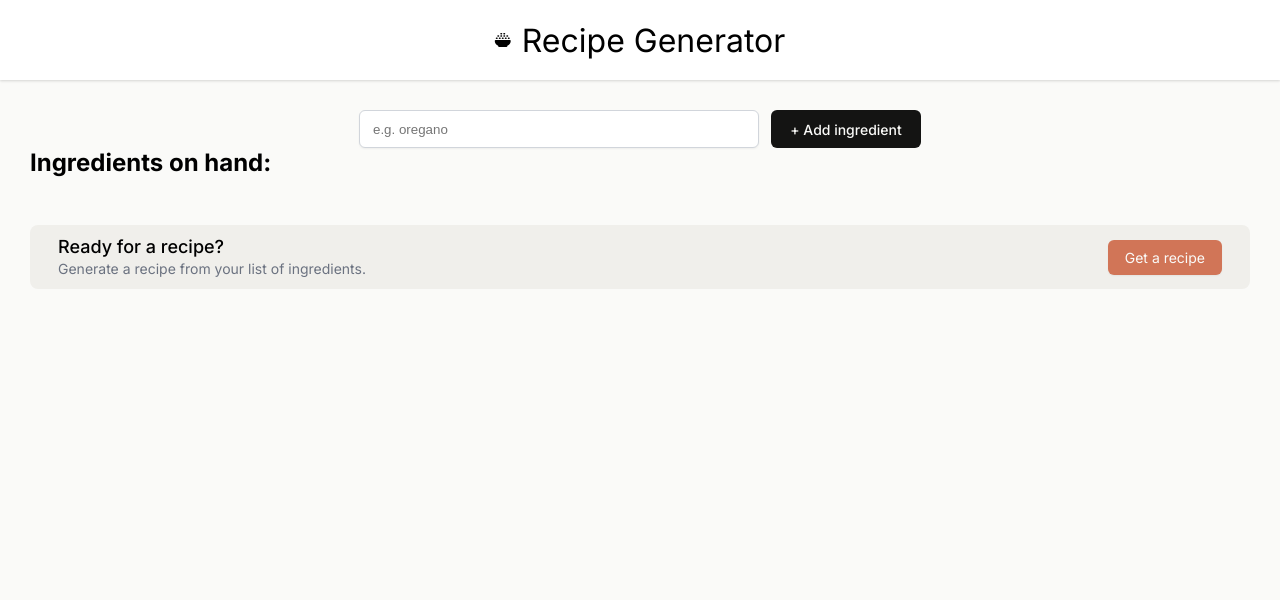
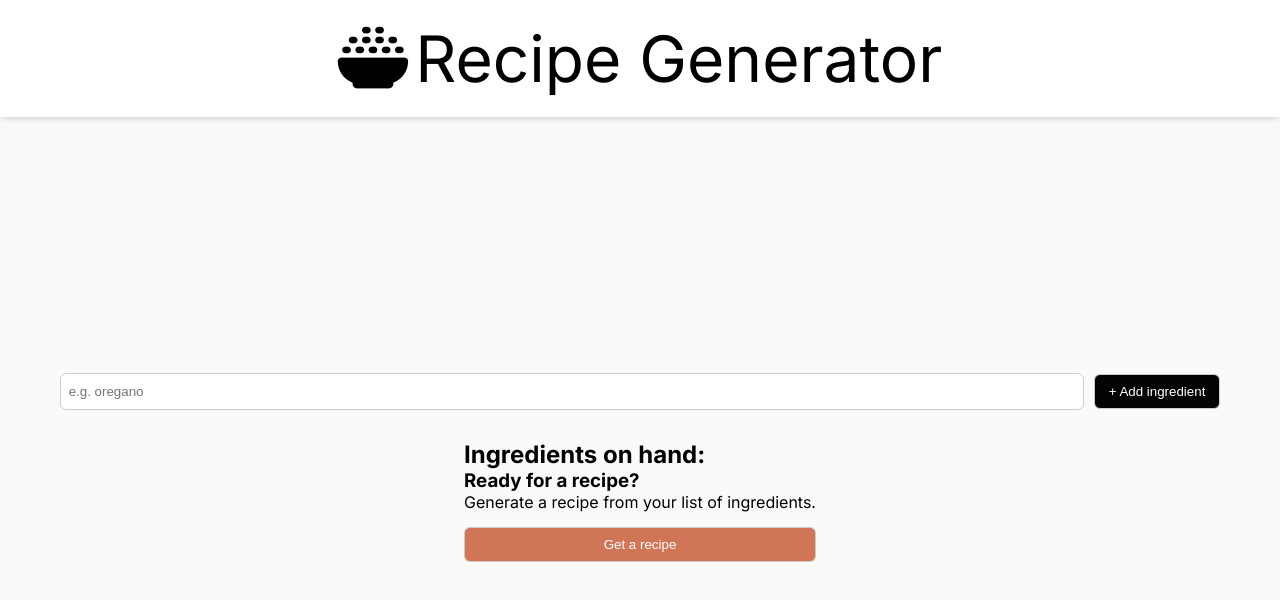
Before and after one commit to Ofarouq310/recipe-generator, a React (Vite) app: page / in a window 1280 px wide. Shown: the top 600 px of the page. Built offline with nearby package versions, Linux system fonts and the light colour scheme.

Commit message:
Update app layout

```diff
--- a/src/App.css
+++ b/src/App.css
@@ -1,113 +1,111 @@
-* {
-    box-sizing: border-box;
+header {
+    background: white;
+    color: black;
+    display: flex;
+    width: 100%;
+    justify-content: center;
+    align-items: center;
+    padding: 20px;
+    box-shadow:
+        0px 2px 7px -2px rgba(0, 0, 0, 0.26);
 }
 
-body {
-    margin: 0;
-    font-family: Inter, sans-serif;
-    background-color: #FAFAF8;
+h1 {
+    font-size: 5vw;
+    font-weight: 400;
+    margin-left: 7px;
 }
 
-header {
+.fa-bowl-rice {
+    font-size: 5.5vw;
+}
+
+main {
+    display: flex;
+    flex-direction: column;
+    justify-content: center;
+    align-items: center;
+    gap: 30px;
+
+}
+
+form {
+    width: 100%;
+    height: 100%;
     display: flex;
     justify-content: center;
     align-items: center;
-    gap: 11px;
-    height: 80px;
-    background-color: white;
-    box-shadow: 0px 1px 3px 0px rgba(0, 0, 0, 0.10), 0px 1px 2px 0px rgba(0, 0, 0, 0.06);
+    flex-wrap: wrap;
+    gap: 10px;
+    margin-top: 20%;
 }
 
-header>img {
-    width: 50px;
+form>input {
+    width: 80%;
+    padding: 10px 8px;
+    border-radius: 6px;
+    border: 1px solid #ccc;
 }
 
-header>h1 {
-    font-weight: 400;
+form>button {
+    padding: 9px 14px;
+    border-radius: 6px;
+    border: 1px solid #ccc;
+    background: #030303;
+    color: white;
+    cursor: pointer;
 }
 
-main {
-    padding: 30px 30px 10px;
-}
+.ingredients-container{
+    display: flex;
+    flex-direction: column;
+    gap: 15px;
+    width: 80%;
+    margin-inline: auto;
 
-.add-ingredient-form {
-    display: flex;
-    justify-content: center;
-    gap: 12px;
-    height: 38px;
-}
+    ul {
+        display: flex;
+        flex-direction: column;
+        gap: 10px;
+        font-size: 1.2rem;
+        font-weight: 400;
+        padding: 4% 0%;
+    }
 
-.add-ingredient-form>input {
-    border-radius: 6px;
-    border: 1px solid #D1D5DB;
-    padding: 9px 13px;
-    box-shadow: 0px 1px 2px 0px rgba(0, 0, 0, 0.05);
-    flex-grow: 1;
-    min-width: 150px;
-    max-width: 400px;
-}
-
-.add-ingredient-form>button {
-    font-family: Inter, sans-serif;
-    border-radius: 6px;
-    border: none;
-    background-color: #141413;
-    color: #FAFAF8;
-    width: 150px;
-    font-size: 0.875rem;
-    font-weight: 500;
-}
-
-ul.ingredients-list {
-    margin-bottom: 48px;
-}
-
-ul.ingredients-list>li {
-    color: #475467;
-    line-height: 28px;
+    ul > li {
+        list-style: none;
+        padding: 5px 0;
+        color:#383838;
+        font-size: 1rem;
+        font-weight: 400;
+        border-bottom: 1px solid #ccc;
+    }
 }
 
 .get-recipe-container {
     display: flex;
-    justify-content: space-between;
-    align-items: center;
-    border-radius: 8px;
-    background: #F0EFEB;
-    padding: 10px 28px;
-}
+    flex-direction: column;
+    gap: 15px;
+    margin-bottom: 5%;
 
-.get-recipe-container h3 {
-    font-size: 1.125rem;
-    font-weight: 500;
-    line-height: 24px;
-}
+    button {
+            padding: 9px 14px;
+            border-radius: 6px;
+            border: 1px solid #ccc;
+            background: #D17557;
+            color: white;
+            cursor: pointer;
+        }
 
-.get-recipe-container p {
-    color: #6B7280;
-    font-size: 0.875rem;
-    line-height: 20px;
-}
-
-.get-recipe-container button {
-    border: none;
-    border-radius: 6px;
-    background: #D17557;
-    box-shadow: 0px 1px 2px 0px rgba(0, 0, 0, 0.05);
-    color: #FAFAF8;
-    padding: 9px 17px;
-    font-family: Inter, sans-serif;
-    font-size: 0.875rem;
-    cursor: pointer;
+        button:hover {
+            background: #d35e37;
+        }
 }
 
 .suggested-recipe-container {
-    color: #475467;
-    line-height: 28px;
-    font-size: 1.125rem;
-    font-weight: 400;
+    display: flex;
+    flex-direction: column;
+    gap: 15px;
+    width: 80%;
+    margin-inline: auto;
 }
-
-.suggested-recipe-container ul li,
-.suggested-recipe-container ol li {
-    margin-bottom: 8px;
-}
```
